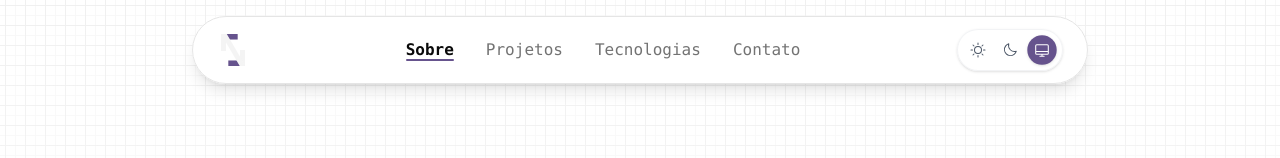
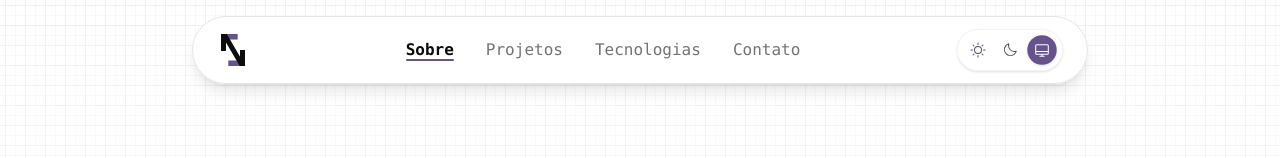
Before and after one commit to nahtanPNG/nahtanPNG, a Next.js app: page /about in a window 1280 px wide. Shown: the top 158 px of the page. Built offline with nearby package versions, Linux system fonts and the light colour scheme.

Commit message:
feat: dark icon

```diff
--- a/src/app/components/Navbar.tsx
+++ b/src/app/components/Navbar.tsx
@@ -1,7 +1,8 @@
 "use client";
 
 import { usePathname } from "next/navigation";
-import { useRef } from "react";
+import { useRef, useEffect, useState } from "react";
+import { useTheme } from "next-themes";
 import ThemeToggle from "./ThemeToggle";
 import { handleMouseMove } from "../utils/handle-mouse-move";
 import Image from "next/image";
@@ -11,6 +12,12 @@ import Link from "next/link";
 export function Navbar() {
   const navRef = useRef<HTMLDivElement>(null!);
   const pathname = usePathname();
+  const { resolvedTheme } = useTheme();
+  const [mounted, setMounted] = useState(false);
+
+  useEffect(() => {
+    setMounted(true);
+  }, []);
 
   // Determina as páginas ativas diretamente sem estado
   const isTechPage = pathname === "/tech";
@@ -28,20 +35,40 @@ export function Navbar() {
     return isActive ? { fontWeight: "bold" } : {};
   };
 
+  if (!mounted) {
+    return (
+      <nav className="fixed top-0 left-0 w-full z-50 flex justify-center pointer-events-none px-6 md:px-0">
+        <div className="nav-glass mt-4 w-full max-w-4xl mx-auto rounded-full px-6 py-3 flex items-center justify-between backdrop-blur-xs shadow-lg border border-border pointer-events-auto">
+          <div className="w-8 h-8 bg-muted animate-pulse rounded" />
+        </div>
+      </nav>
+    );
+  }
+
   return (
     <nav className="fixed top-0 left-0 w-full z-50 flex justify-center pointer-events-none px-6 md:px-0">
       <div
         onMouseMove={(e) => handleMouseMove(e, navRef)}
         className="nav-glass mt-4 w-full max-w-4xl mx-auto rounded-full px-6 py-3 flex items-center justify-between backdrop-blur-xs shadow-lg border border-border pointer-events-auto"
       >
-        <Link href="/" role="img" aria-label="Logo">
+        <Link href="/" role="img" aria-label="Logo" className="relative">
+          {resolvedTheme === "dark" ? (
             <Image
               src="/logo.svg"
-            alt="Logo"
+              alt="Logo Dark"
               width={32}
               height={32}
               className="object-cover"
             />
+          ) : (
+            <Image
+              src="/logo-black.svg"
+              alt="Logo Light"
+              width={32}
+              height={32}
+              className="object-cover"
+            />
+          )}
         </Link>
 
         {/* Desktop Navigation */}
```
Also changed, not shown: public/logo-black.svg (added). Lines whose indentation alone changed are shown as unchanged.
